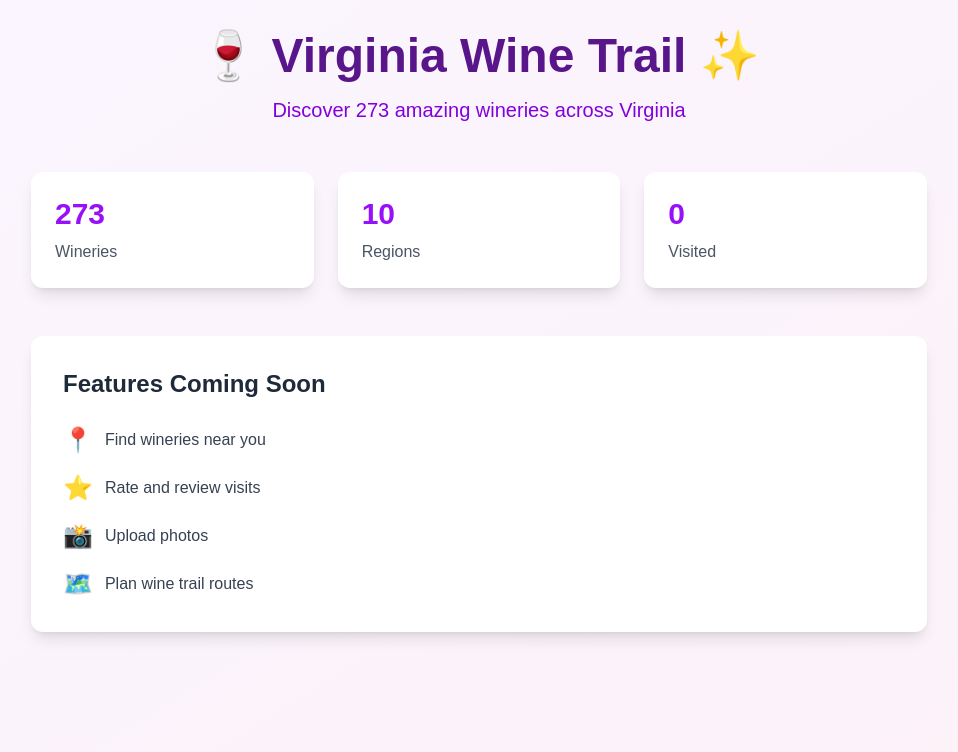
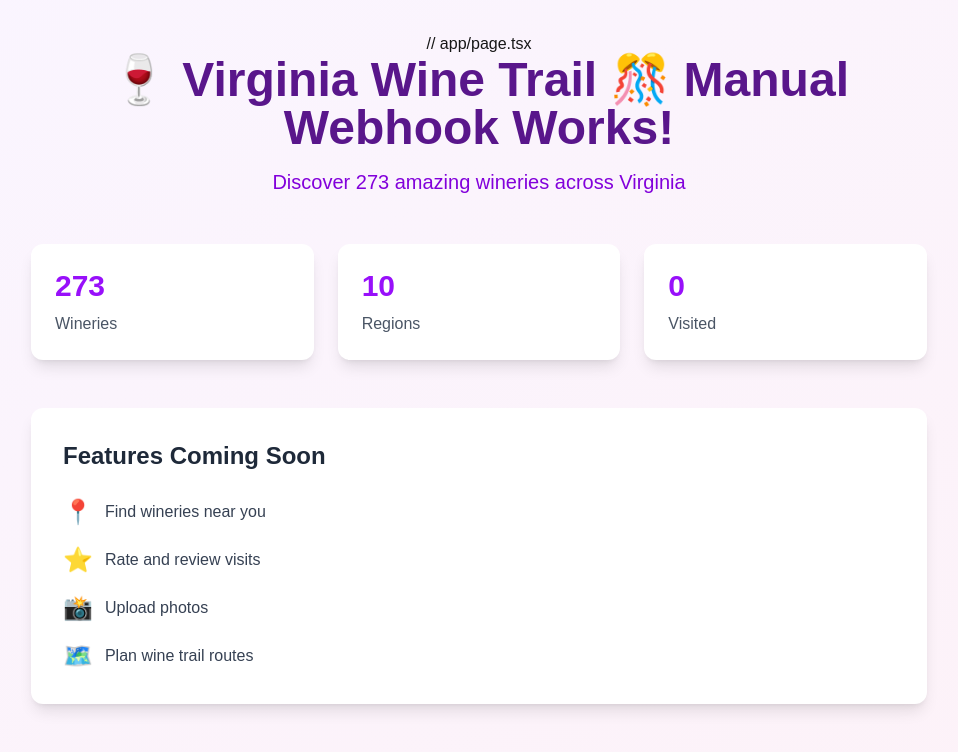
Before and after one commit to mailpeters/WineExplorer, a Next.js app: page / in a window 1280 px wide. Shown: the top 752 px of the page, without its empty margins (161-1119 px from the left). Built offline with nearby package versions, Linux system fonts and the light colour scheme.

Commit message:
Test manual webhook setup

```diff
--- a/app/page.tsx
+++ b/app/page.tsx
@@ -4,8 +4,9 @@ export default function Home() {
       <div className="max-w-4xl mx-auto">
         {/* Header */}
         <header className="text-center mb-12">
+          // app/page.tsx
           <h1 className="text-5xl font-bold text-purple-900 mb-4">
-            🍷 Virginia Wine Trail ✨
+            🍷 Virginia Wine Trail 🎊 Manual Webhook Works!
           </h1>
           <p className="text-xl text-purple-700">
             Discover 273 amazing wineries across Virginia
```
